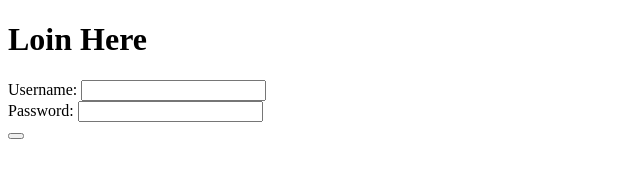
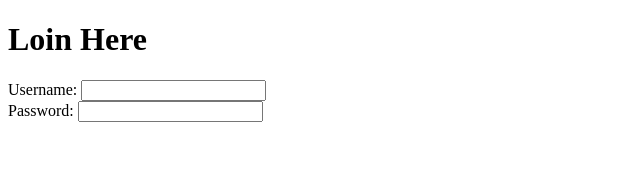
Before and after one commit to khushy13/Assignments, a plain HTML site: page login.html in a window 1280 px wide. Shown: the full height of the page, 0-640 px from the left. Drawn offline with Linux system fonts and the light colour scheme.

Commit message:
Removed submit button from login html

```diff
--- a/login.html
+++ b/login.html
@@ -8,7 +8,7 @@
 <h1>Loin Here</h1>
 Username: <input type="text"> <br>
 Password: <input type="password"> <br>
-<button type="submit"> </button>
+
 
 </body>
 </html>
```
